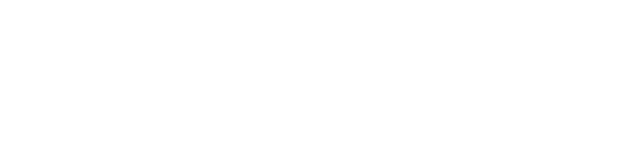
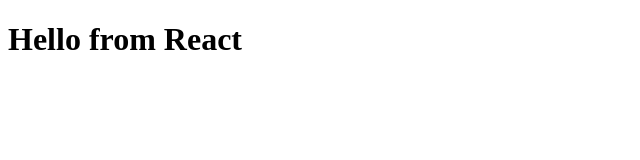
Before and after one commit to Argupta99/Namaste-react-basic-code, a plain HTML site: page index.html in a window 1280 px wide. Shown: the whole page, without its empty margins (0-640 px from the left). Drawn offline with nearby package versions, Linux system fonts and the light colour scheme.

Commit message:
creating basic program in react

```diff
--- a/index.html
+++ b/index.html
@@ -15,6 +15,14 @@
 <script crossorigin src="https://unpkg.com/react@18/umd/react.development.js">
 
 </script>
+<!--core react file-->
 <script crossorigin src="https://unpkg.com/react-dom@18/umd/react-dom.development.js">
 
 </script>
+<!--react dom is used for dom operations. dom is a bridge between react and browsers-->
+
+<script>
+    const heading = React.createElement("h1", {}, "Hello from React");
+    const root = ReactDOM.createRoot(document.getElementById("root"));
+    root.render(heading);
+</script>
```
